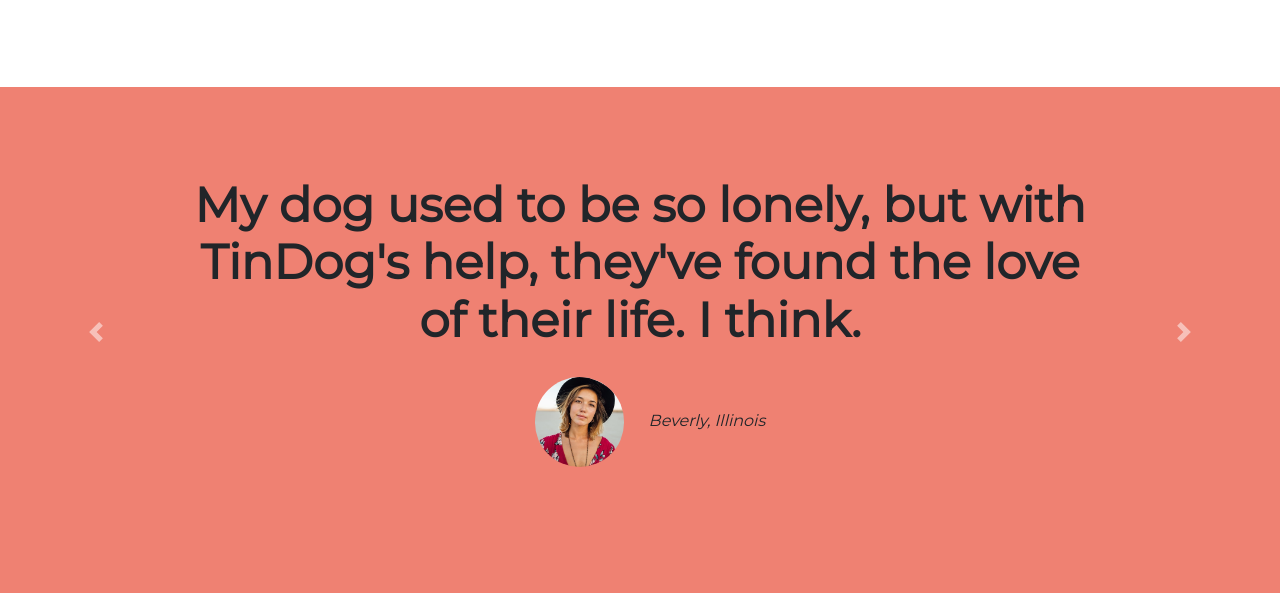
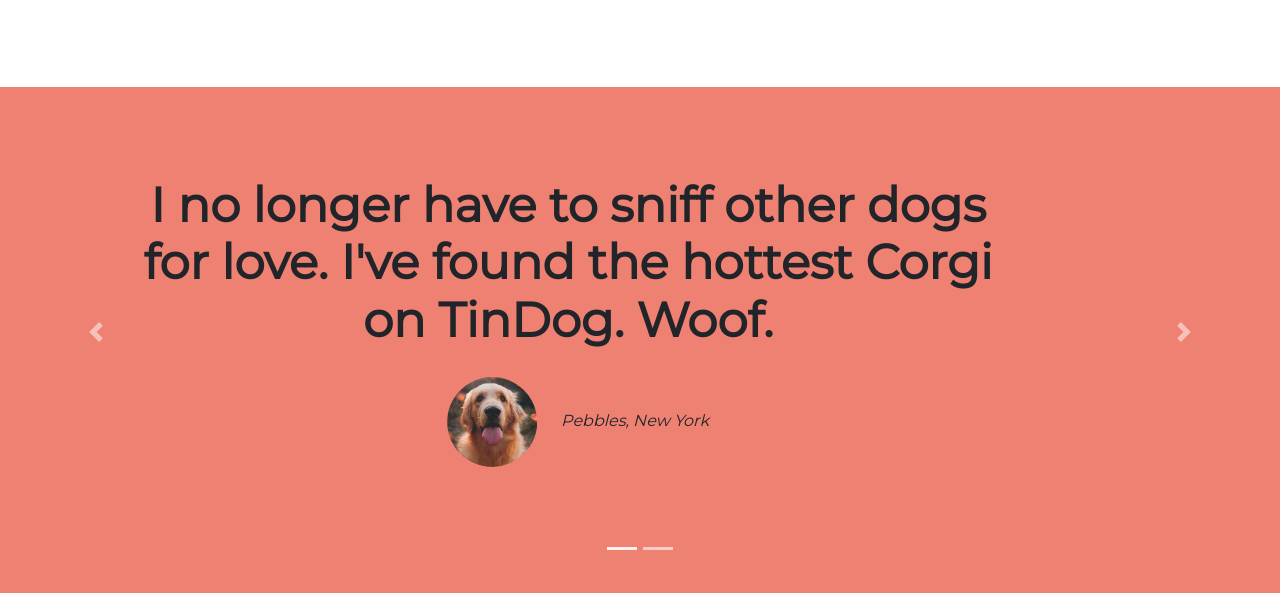
Before and after one commit to Mohkeitaa/Tindog, a plain HTML site: page index.html in a window 1280 px wide. Shown: the part 1027-1620 px from the top of the page. Drawn offline with nearby package versions, Linux system fonts and the light colour scheme.

Commit message:
Add files via upload

```diff
--- a/index.html
+++ b/index.html
@@ -108,16 +108,20 @@
   <!-- Testimonials -->
 
   <section id="testimonials">
-    <div id="testimonial-carousel" class="carousel slide" data-ride="false">
+    <div id="testimonial-carousel" class="carousel slide" data-ride="carousel">
+      <ol class="carousel-indicators">
+    <li data-target="#testimonial-carousel" data-slide-to="0" class="active"></li>
+    <li data-target="#testimonial-carousel" data-slide-to="1"></li>
+  </ol>
       <div class="carousel-inner">
-        <div class="carousel-item">
+        <div class="carousel-item active" data-interval="3000">
           <h2>I no longer have to sniff other dogs for love. I've found the hottest Corgi on TinDog. Woof.</h2>
-          <img class="testimonial-img" src="images/dog-img.jpg" alt="dog-profile">
+          <img class=" testimonial-img" src="images/dog-img.jpg" alt="dog-profile">
           <em>Pebbles, New York</em>
         </div>
-        <div class="carousel-item active">
+        <div class="carousel-item" data-interval="3000">
           <h2 class="testimonial-text">My dog used to be so lonely, but with TinDog's help, they've found the love of their life. I think.</h2>
-          <img class="testimonial-img" src="images/lady-img.jpg" alt="lady-profile">
+          <img class=" testimonial-img" src="images/lady-img.jpg" alt="lady-profile">
           <em>Beverly, Illinois</em>
 
         </div>
```
